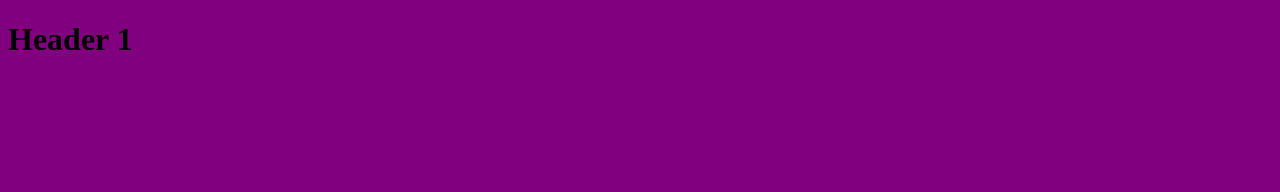
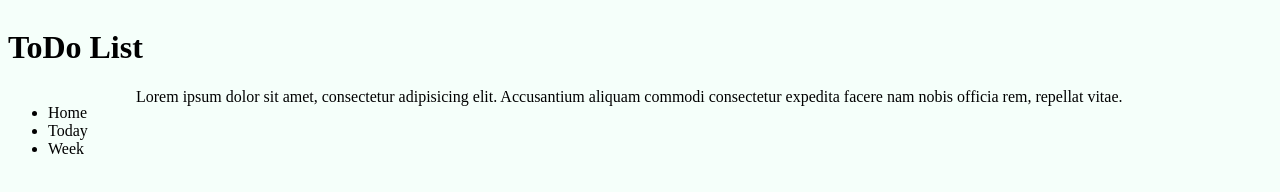
Before and after one commit to Adfmu1/ToDo-List, a website built with webpack: page src/template.html in a window 1280 px wide. Built offline with nearby package versions, Linux system fonts and the light colour scheme.

Commit message:
add more content and style it in a basic way

```diff
--- a/src/styles.css
+++ b/src/styles.css
@@ -1,3 +1,20 @@
 body {
-    background-color: purple;
+    background-color: mintcream;
 }
+
+#content-div {
+    display: grid;
+    grid-template: 10vh 1fr 1fr / 10vw 1fr ;
+
+    #app-name {
+        grid-area: 1 / 1 / 2 / 3;
+    }
+
+    #nav-ul {
+        grid-area: 2 / 1 / 4 / 2;
+    }
+
+    #todo-div {
+        grid-area: 2 / 2 / 4 / 3;
+    }
+}
--- a/src/template.html
+++ b/src/template.html
@@ -5,6 +5,16 @@
   <title>Title</title>
 </head>
 <body>
-  <h1>Header 1</h1>
+  <div id="content-div">
+    <h1 id="app-name">ToDo List</h1>
+    <ul id="nav-ul">
+      <li id="home-button">Home</li>
+      <li id="today-button">Today</li>
+      <li id="week-button">Week</li>
+    </ul>
+    <div id="todo-div">
+      Lorem ipsum dolor sit amet, consectetur adipisicing elit. Accusantium aliquam commodi consectetur expedita facere nam nobis officia rem, repellat vitae.
+    </div>
+  </div>
 </body>
 </html>
```
